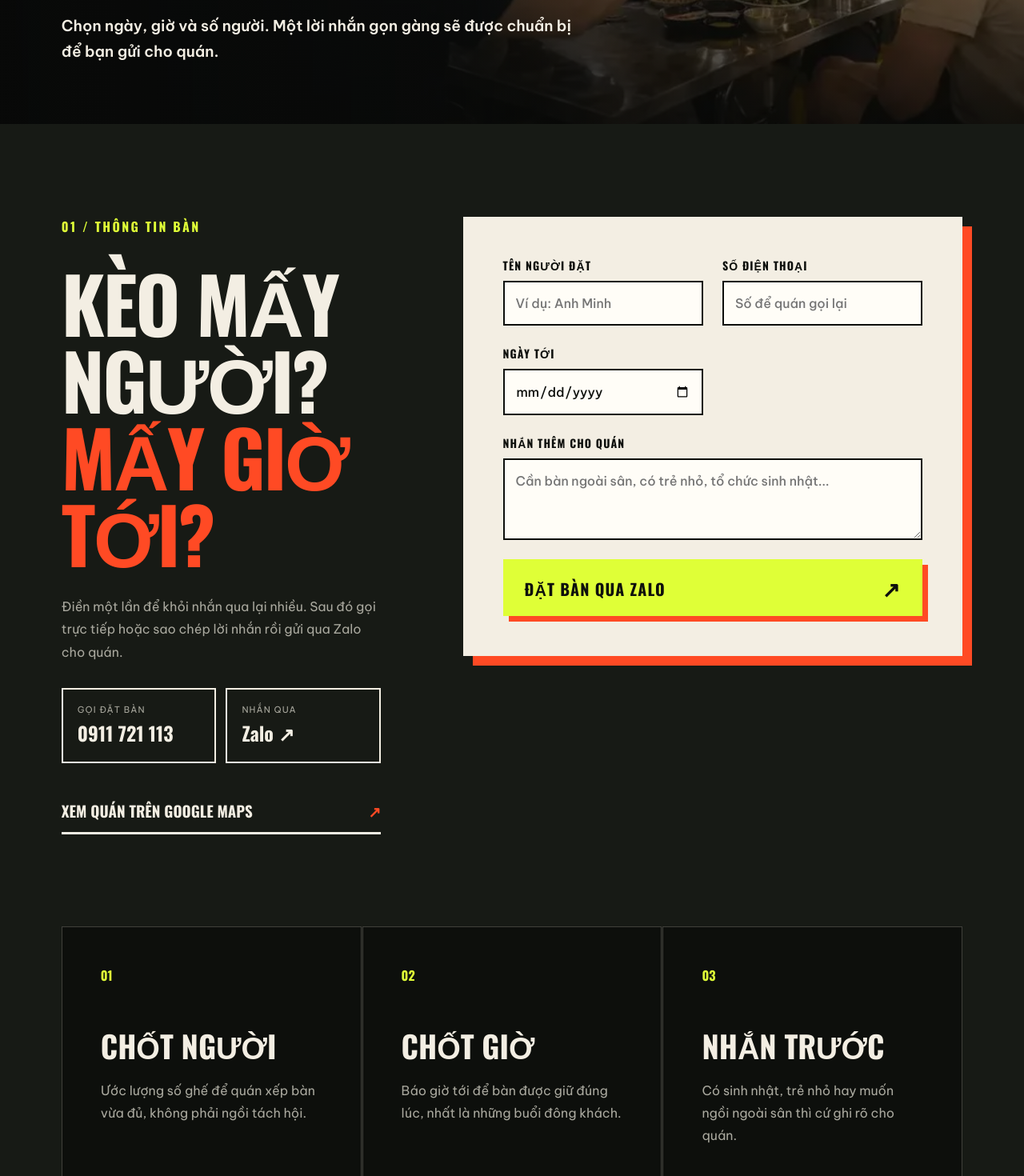
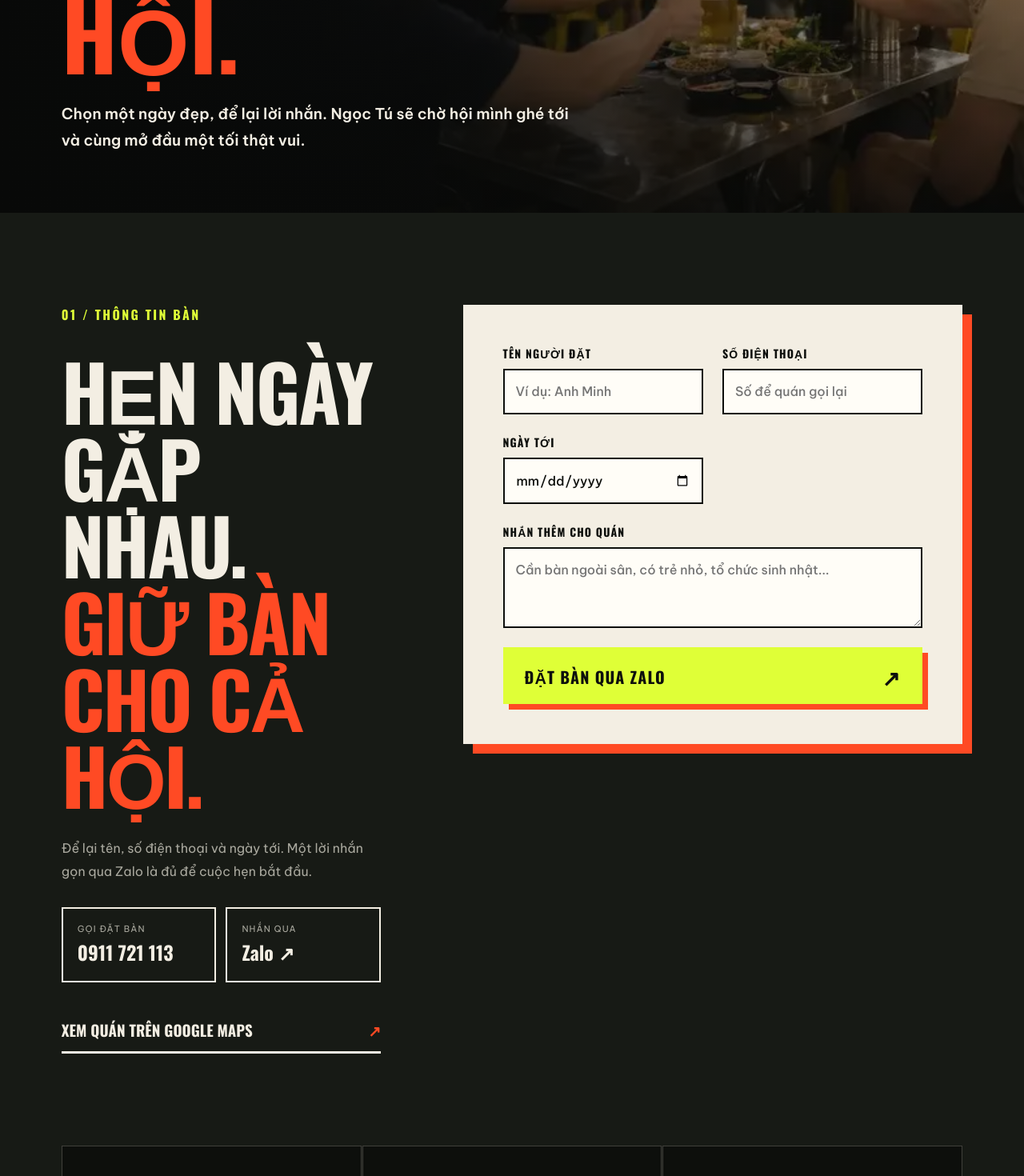
Before and after one commit to ddung-tester/bia-ngoc-tu, a Next.js app: page /dat-ban in a window 1280 px wide. Shown: the part 560-2030 px from the top of the page at 80% size. Built offline with nearby package versions, Linux system fonts and the light colour scheme.

Commit message:
copy: make booking page warmer and align text with the form

```diff
--- a/app/dat-ban/page.tsx
+++ b/app/dat-ban/page.tsx
@@ -5,7 +5,7 @@ import { MAP_URL, PHONE_DISPLAY, PHONE_URL, ZALO_URL } from "@/components/SiteHe
 
 export const metadata: Metadata = {
   title: "Đặt bàn",
-  description: "Chuẩn bị thông tin đặt bàn tại Bia hơi Ngọc Tú, An Khánh, Hà Nội.",
+  description: "Hẹn một bàn vui tại Bia hơi Ngọc Tú, An Khánh, Hà Nội.",
 };
 
 export default function BookingPage() {
@@ -13,9 +13,9 @@ export default function BookingPage() {
     <>
       <PageHero
         eyebrow="Đặt bàn"
-        title="Gọi đủ hội."
-        accent="Ngọc Tú giữ chỗ."
-        description="Chọn ngày, giờ và số người. Một lời nhắn gọn gàng sẽ được chuẩn bị để bạn gửi cho quán."
+        title="Gọi nhau một tiếng."
+        accent="Ngọc Tú chờ cả hội."
+        description="Chọn một ngày đẹp, để lại lời nhắn. Ngọc Tú sẽ chờ hội mình ghé tới và cùng mở đầu một tối thật vui."
         image="/images/dat-ban-v3.webp"
         imageAlt="Nhóm bạn cụng bia trong sân Bia hơi Ngọc Tú"
       />
@@ -23,8 +23,8 @@ export default function BookingPage() {
       <section className="booking-section content-pad">
         <div className="booking-heading">
           <p className="section-index inverse">01 / Thông tin bàn</p>
-          <h2>Kèo mấy người?<br /><em>Mấy giờ tới?</em></h2>
-          <p>Điền một lần để khỏi nhắn qua lại nhiều. Sau đó gọi trực tiếp hoặc sao chép lời nhắn rồi gửi qua Zalo cho quán.</p>
+          <h2>Hẹn ngày gặp nhau.<br /><em>Giữ bàn cho cả hội.</em></h2>
+          <p>Để lại tên, số điện thoại và ngày tới. Một lời nhắn gọn qua Zalo là đủ để cuộc hẹn bắt đầu.</p>
           <div className="booking-direct-contact">
             <a href={PHONE_URL}><small>Gọi đặt bàn</small><strong>{PHONE_DISPLAY}</strong></a>
             <a href={ZALO_URL} target="_blank" rel="noreferrer"><small>Nhắn qua</small><strong>Zalo ↗</strong></a>
@@ -35,9 +35,9 @@ export default function BookingPage() {
       </section>
 
       <section className="booking-steps content-pad">
-        <article><span>01</span><h3>Chốt người</h3><p>Ước lượng số ghế để quán xếp bàn vừa đủ, không phải ngồi tách hội.</p></article>
-        <article><span>02</span><h3>Chốt giờ</h3><p>Báo giờ tới để bàn được giữ đúng lúc, nhất là những buổi đông khách.</p></article>
-        <article><span>03</span><h3>Nhắn trước</h3><p>Có sinh nhật, trẻ nhỏ hay muốn ngồi ngoài sân thì cứ ghi rõ cho quán.</p></article>
+        <article><span>01</span><h3>Chốt người</h3><p>Nhắn trước để quán chuẩn bị một chiếc bàn vừa vặn cho niềm vui của cả hội.</p></article>
+        <article><span>02</span><h3>Chốt giờ</h3><p>Chọn ngày ghé quán, để chiếc bàn ấy sẵn sàng khi mọi người cùng tới.</p></article>
+        <article><span>03</span><h3>Nhắn trước</h3><p>Có điều gì muốn quán chuẩn bị riêng, cứ nhắn thêm để cuộc hẹn được trọn vẹn hơn.</p></article>
       </section>
     </>
   );
```
